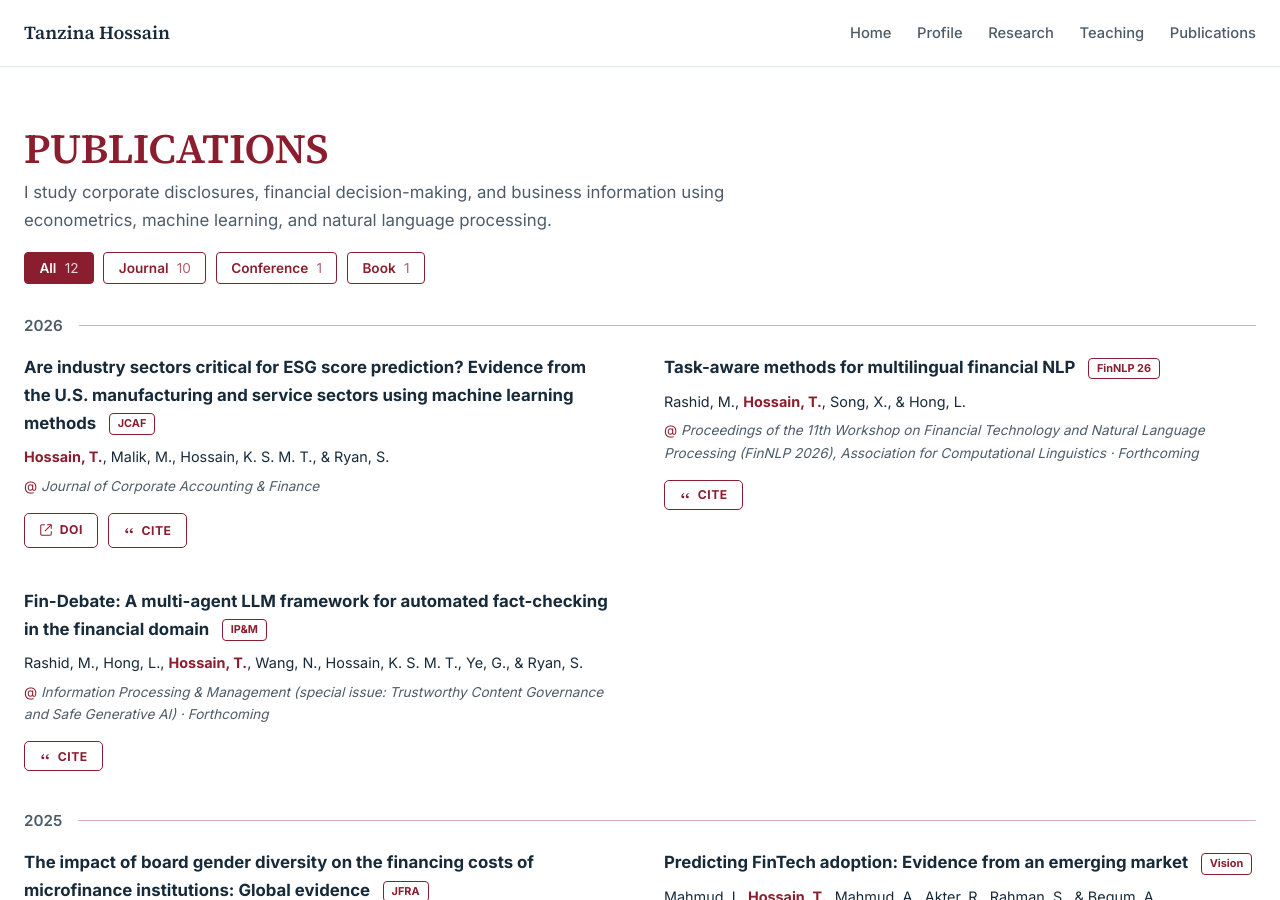
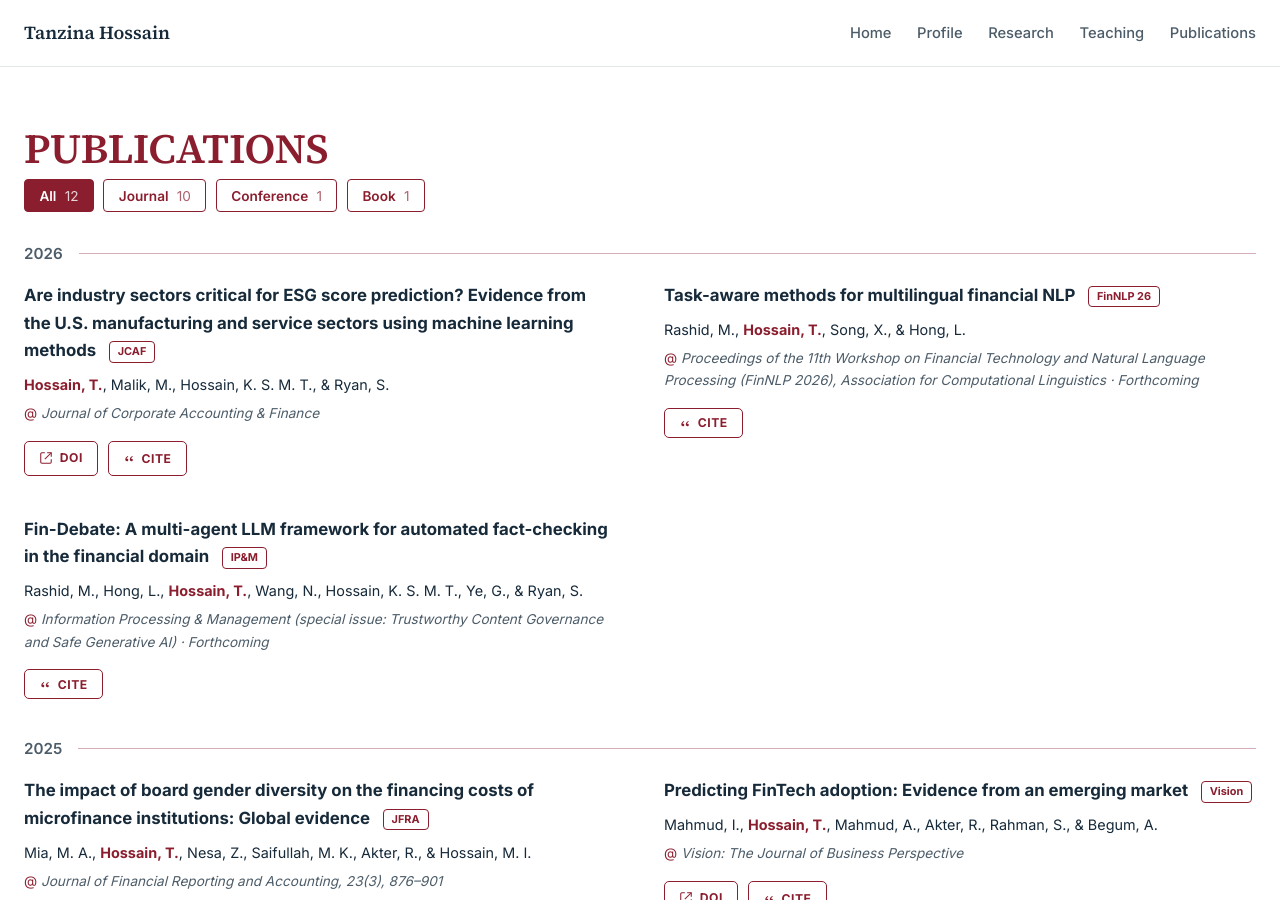
Before and after one commit to tanzinahossain/tanzinahossain.github.io, a Jekyll site: the page built from publications/index.html, in a window 1280 px wide and 900 px high. Built offline with Jekyll 4.4.1, drawn with Linux system fonts in a browser that asks for light colours.

Commit message:
Remove subtitle paragraph from publications page
Co-Authored-By: Claude Sonnet 5 <noreply@anthropic.com>

```diff
--- a/publications/index.html
+++ b/publications/index.html
@@ -6,7 +6,6 @@ description: Full publication record — journal articles, forthcoming work, and
 <section>
   <div class="wrap">
     <h1 style="font-size:2.6rem; color:var(--maroon)">PUBLICATIONS</h1>
-    <p class="lede" style="max-width:44rem">I study corporate disclosures, financial decision-making, and business information using econometrics, machine learning, and natural language processing.</p>
 
     {% assign all = site.data.publications %}
     {% assign journal_count = all | where: "type", "journal" | size %}
```
